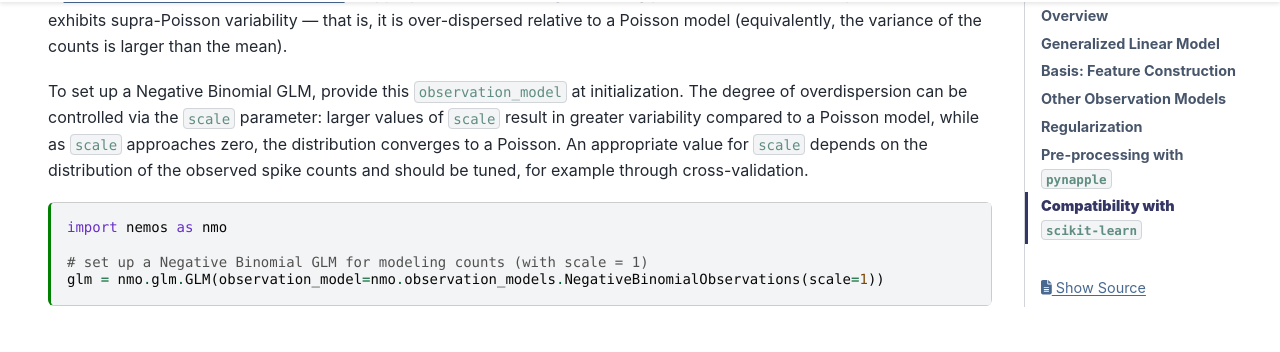
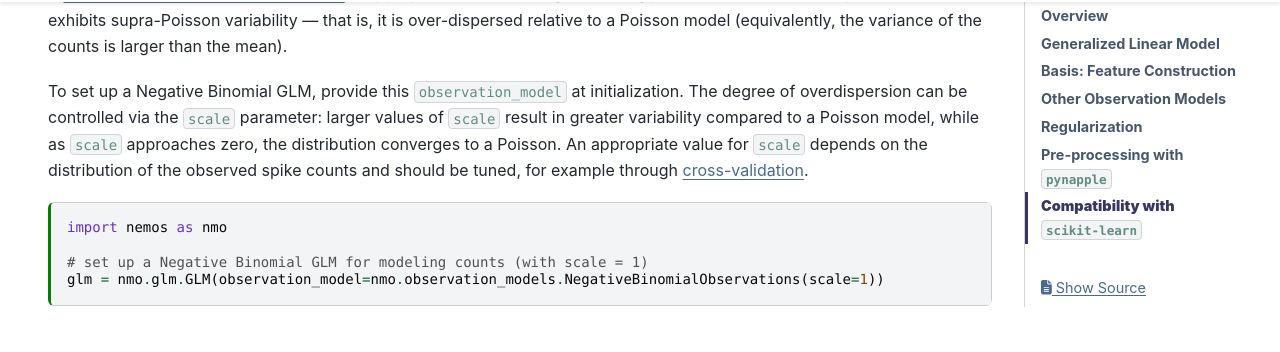
Before and after one commit to flatironinstitute/nemos, a Sphinx documentation site: the page built from docs/quickstart.md, in a window 1280 px wide and 900 px high, scrolled down 5850 px. Shown: the part 126-478 px from the top of the window. Built offline with Sphinx 7.4.7 and the PyData theme 0.15.4, drawn with Linux system fonts in a browser that asks for light colours; some of the changed lines change nothing that is shown.

Commit message:
link fix quickstart.md

````diff
--- a/docs/quickstart.md
+++ b/docs/quickstart.md
@@ -287,7 +287,7 @@
 
 A [Negative Binomial observation model](nemos.observation_models.NegativeBinomialObservations) is appropriate for describing a counting process (such as neural spike counts) that exhibits supra-Poisson variability — that is, it is over-dispersed relative to a Poisson model (equivalently, the variance of the counts is larger than the mean).
 
-To set up a Negative Binomial GLM, provide this `observation_model` at initialization. The degree of overdispersion can be controlled via the `scale` parameter: larger values of `scale` result in greater variability compared to a Poisson model, while as `scale` approaches zero, the distribution converges to a Poisson. An appropriate value for `scale` depends on the distribution of the observed spike counts and should be tuned, for example through cross-validation.
+To set up a Negative Binomial GLM, provide this `observation_model` at initialization. The degree of overdispersion can be controlled via the `scale` parameter: larger values of `scale` result in greater variability compared to a Poisson model, while as `scale` approaches zero, the distribution converges to a Poisson. An appropriate value for `scale` depends on the distribution of the observed spike counts and should be tuned, for example through [cross-validation](how_to_guide/plot_06_sklearn_pipeline_cv_demo).
 
 
 ```{code-cell} ipython3
````
